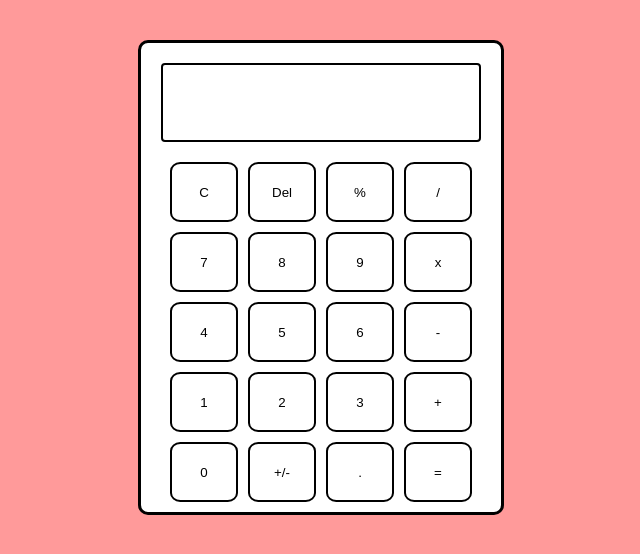
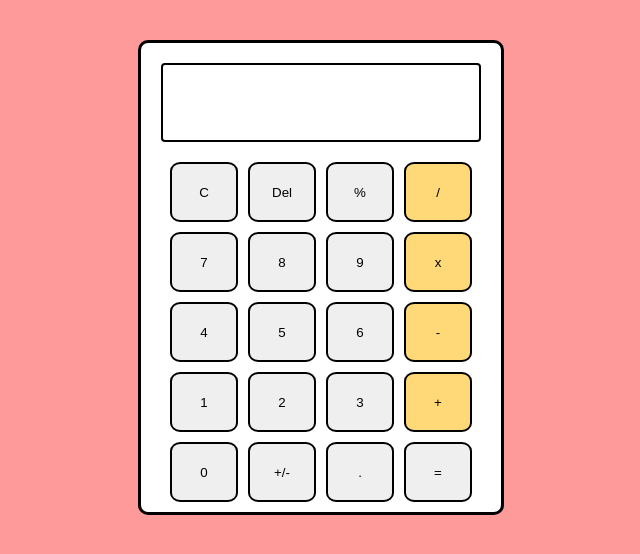
Before and after one commit to samsonc89/calculator, a plain HTML site: page index.html in a window 1280 px wide. Shown: the whole page, without its empty margins (319-959 px from the left). Drawn offline with Linux system fonts and the light colour scheme.

Commit message:
Change operators button color

```diff
--- a/styles.css
+++ b/styles.css
@@ -41,9 +41,10 @@ button {
   height: 60px;
   border: 2px solid black;
   border-radius: 15%;
-  background-color: white;
 }
-
+.operators {
+  background-color: rgb(255, 217, 120);
+}
 .selected {
   background-color: #7acbf9;
 }
```
